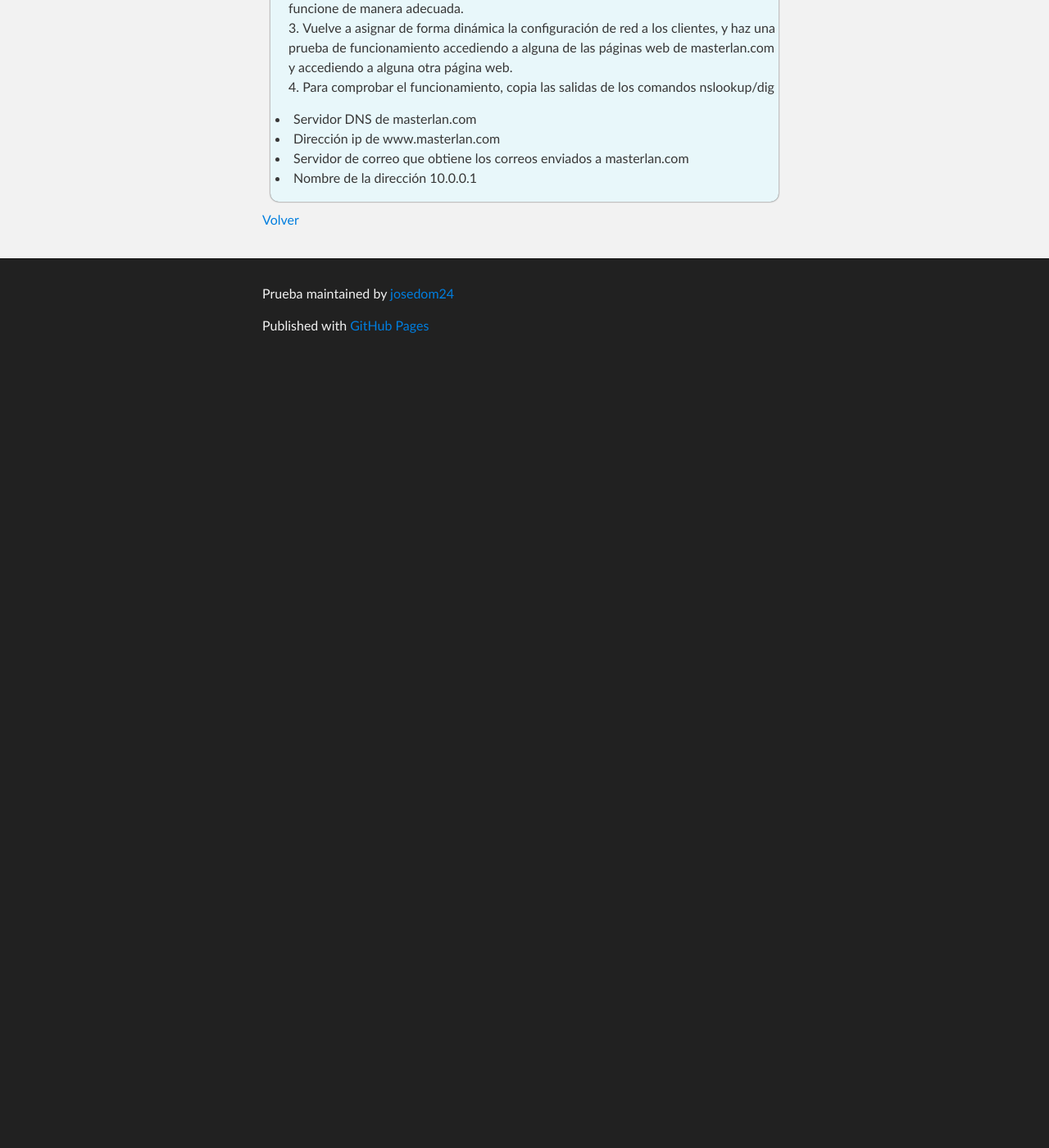
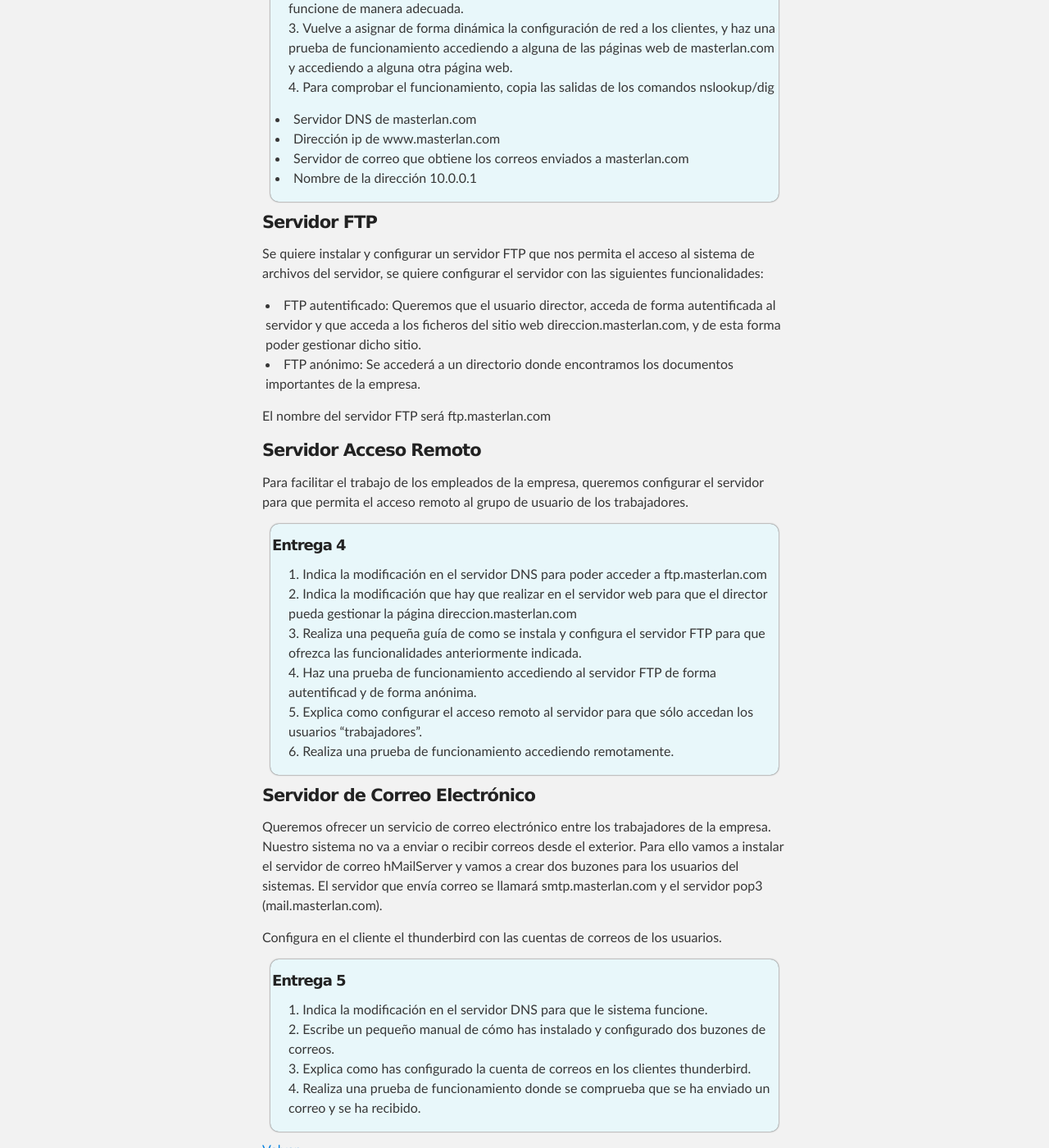
Before and after one commit to josedom24/josedom24.github.io, a Jekyll site: the page built from mod/serviciosgm/proyecto1.md, in a window 1280 px wide and 1400 px high, scrolled down 3053 px. Shown: the whole window at 82% size. Built offline with Jekyll 4.4.1, drawn with Linux system fonts in a browser that asks for light colours; before the commit the page ends 3497 px from its top, so only the background shows below that.

Commit message:
Update proyecto1.md

```diff
--- a/mod/serviciosgm/proyecto1.md
+++ b/mod/serviciosgm/proyecto1.md
@@ -95,4 +95,42 @@
 * Nombre de la dirección 10.0.0.1
 </div>
 
+
+#### Servidor FTP
+
+Se quiere instalar y configurar un servidor FTP que nos permita el acceso al sistema de archivos del servidor, se quiere configurar el servidor con las siguientes funcionalidades:
+
+* FTP autentificado: Queremos que el usuario director, acceda de forma autentificada al servidor y que acceda a los ficheros del sitio web direccion.masterlan.com, y de esta forma poder gestionar dicho sitio.
+* FTP anónimo: Se accederá a un directorio donde encontramos los documentos importantes de la empresa.
+
+El nombre del servidor FTP será ftp.masterlan.com
+
+#### Servidor Acceso Remoto
+
+Para facilitar el trabajo de los empleados de la empresa, queremos configurar el servidor para que permita el acceso remoto al grupo de usuario de los trabajadores.
+
+<div class='ejercicios' markdown='1'>
+##### **Entrega 4**
+1. Indica la modificación en el servidor DNS para poder acceder a ftp.masterlan.com
+2. Indica la modificación que hay que realizar en el servidor web para que el director pueda gestionar la página direccion.masterlan.com
+3. Realiza una pequeña guía de como se instala y configura el servidor FTP para que ofrezca las funcionalidades anteriormente indicada.
+4. Haz una prueba de funcionamiento accediendo al servidor FTP de forma autentificad y de forma anónima.
+5. Explica como configurar el acceso remoto al servidor para que sólo accedan los usuarios "trabajadores".
+6. Realiza una prueba de funcionamiento accediendo remotamente.
+</div>
+
+#### Servidor de Correo Electrónico
+
+Queremos ofrecer un servicio de correo electrónico entre los trabajadores de la empresa. Nuestro sistema no va a enviar o recibir correos desde el exterior. Para ello vamos a instalar el servidor de correo hMailServer y vamos a crear dos buzones para los usuarios del sistemas. El servidor que envía correo se llamará smtp.masterlan.com y el servidor pop3 (mail.masterlan.com).
+
+Configura en el cliente el thunderbird con las cuentas de correos de los usuarios.
+
+<div class='ejercicios' markdown='1'>
+##### **Entrega 5**
+1. Indica la modificación en el servidor DNS para que le sistema funcione.
+2. Escribe un pequeño manual de cómo has instalado y configurado dos buzones de correos.
+3. Explica como has configurado la cuenta de correos en los clientes thunderbird.
+4. Realiza una prueba de funcionamiento donde se comprueba que se ha enviado un correo y se ha recibido.
+</div>
+
 [Volver](index)
```
